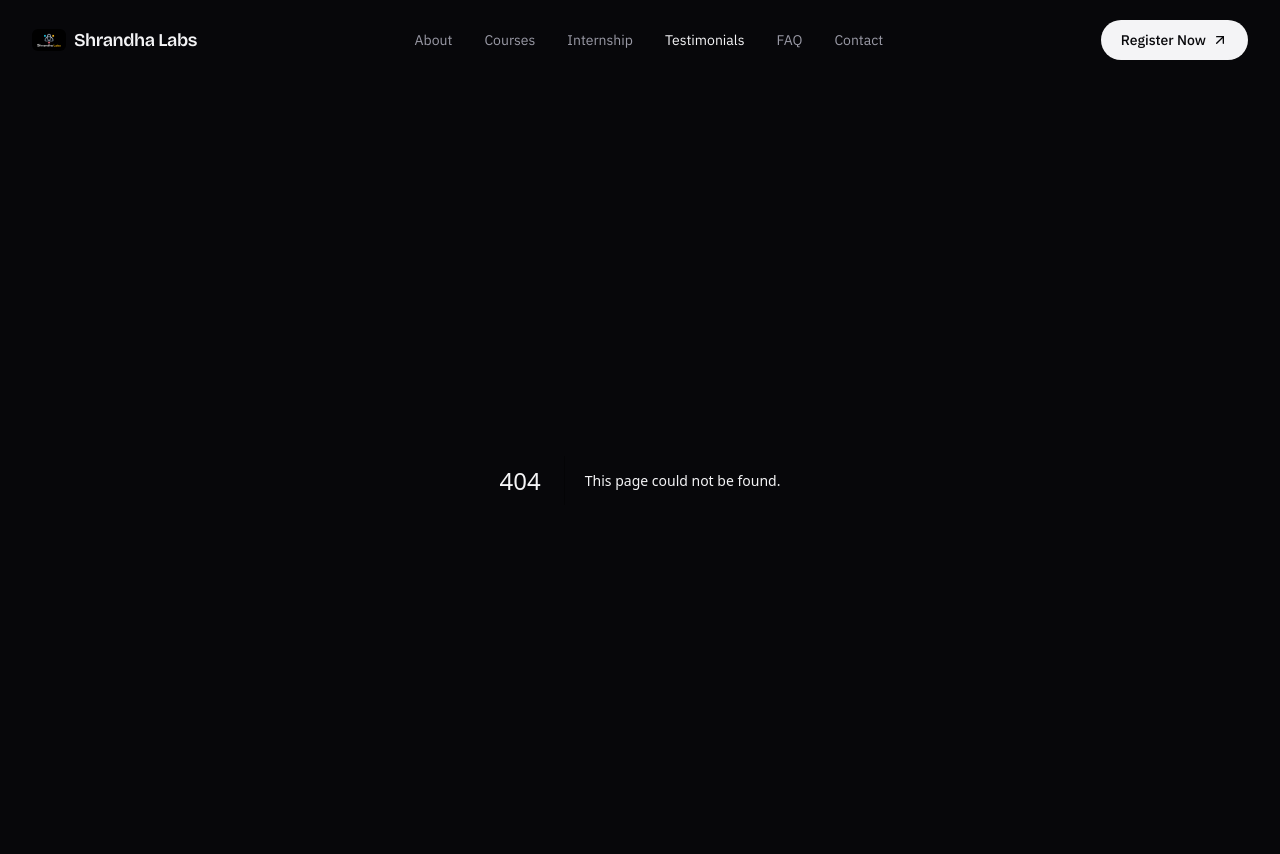
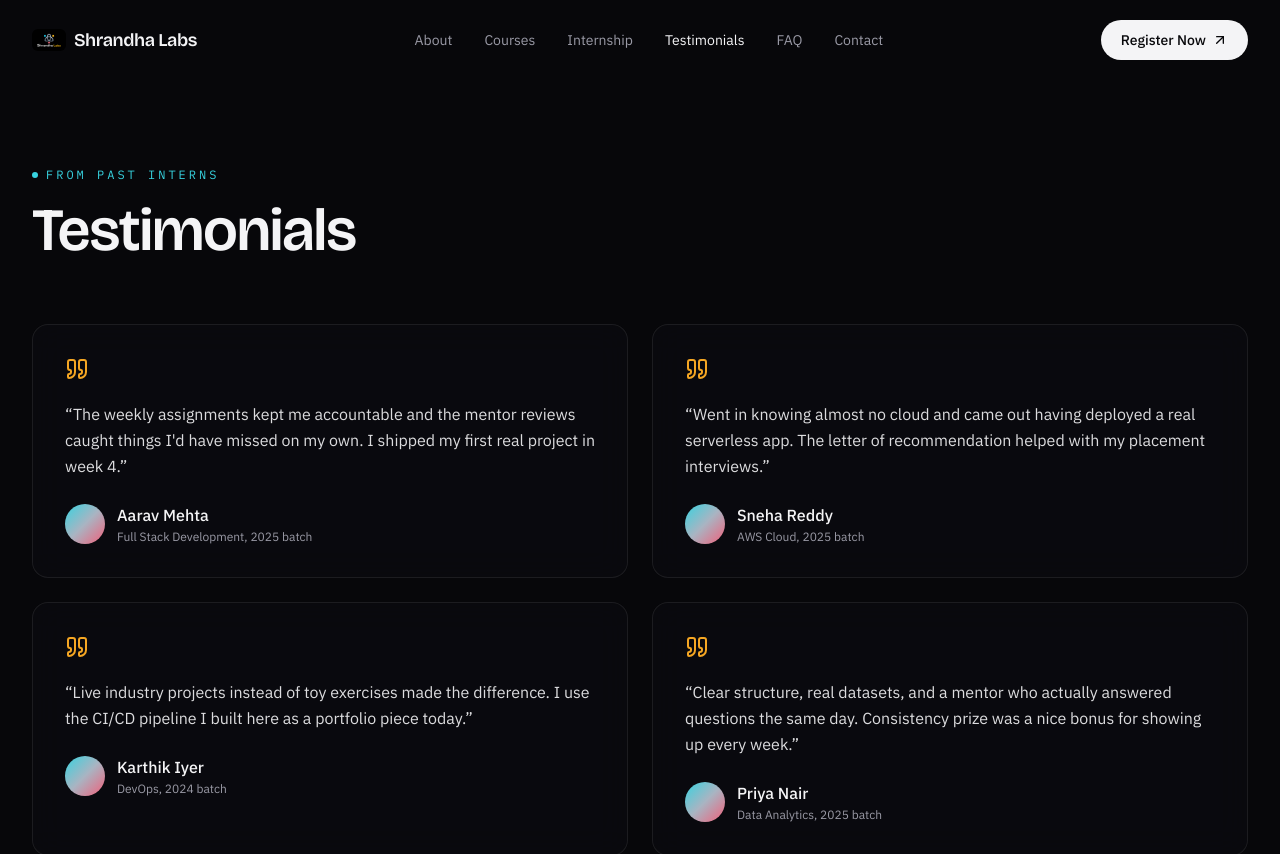
Before and after one commit to emerging324-maker/Shrandha, a Next.js app: page /testimonials in a window 1280 px wide. Before the commit this address had no page. Shown: the top 854 px of the page. Built offline with nearby package versions, Linux system fonts and the light colour scheme.

Commit message:
Add files via upload

```diff
--- /dev/null
+++ b/src/app/testimonials/page.tsx
@@ -0,0 +1,37 @@
+import type { Metadata } from "next";
+import { Reveal, Eyebrow, Card } from "@/components/ui";
+import { testimonials } from "@/lib/data";
+import { Quote } from "lucide-react";
+
+export const metadata: Metadata = {
+  title: "Testimonials",
+  description: "What past Shrandha Labs interns say about the program.",
+};
+
+export default function Testimonials() {
+  return (
+    <div className="mx-auto max-w-7xl px-5 md:px-8 py-20">
+      <Reveal>
+        <Eyebrow>From Past Interns</Eyebrow>
+        <h1 className="mt-4 font-display font-semibold text-4xl md:text-6xl tracking-tight max-w-3xl">Testimonials</h1>
+      </Reveal>
+      <div className="mt-16 grid md:grid-cols-2 gap-6">
+        {testimonials.map((t, i) => (
+          <Reveal key={t.name} delay={(i % 2) * 0.08}>
+            <Card className="h-full">
+              <Quote className="w-6 h-6 text-amber" />
+              <p className="mt-5 text-ink/90 leading-relaxed">&ldquo;{t.quote}&rdquo;</p>
+              <div className="mt-6 flex items-center gap-3">
+                <div className="w-10 h-10 rounded-full bg-gradient-to-br from-cyan via-slate to-coral" />
+                <div>
+                  <p className="font-medium">{t.name}</p>
+                  <p className="text-xs text-muted mt-0.5">{t.role}</p>
+                </div>
+              </div>
+            </Card>
+          </Reveal>
+        ))}
+      </div>
+    </div>
+  );
+}
```
